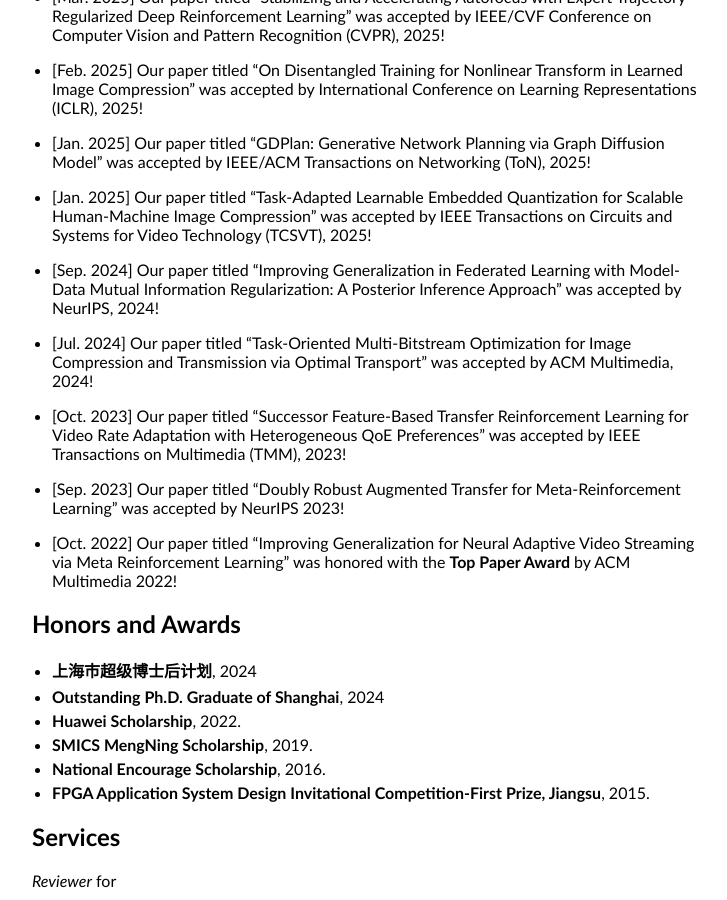
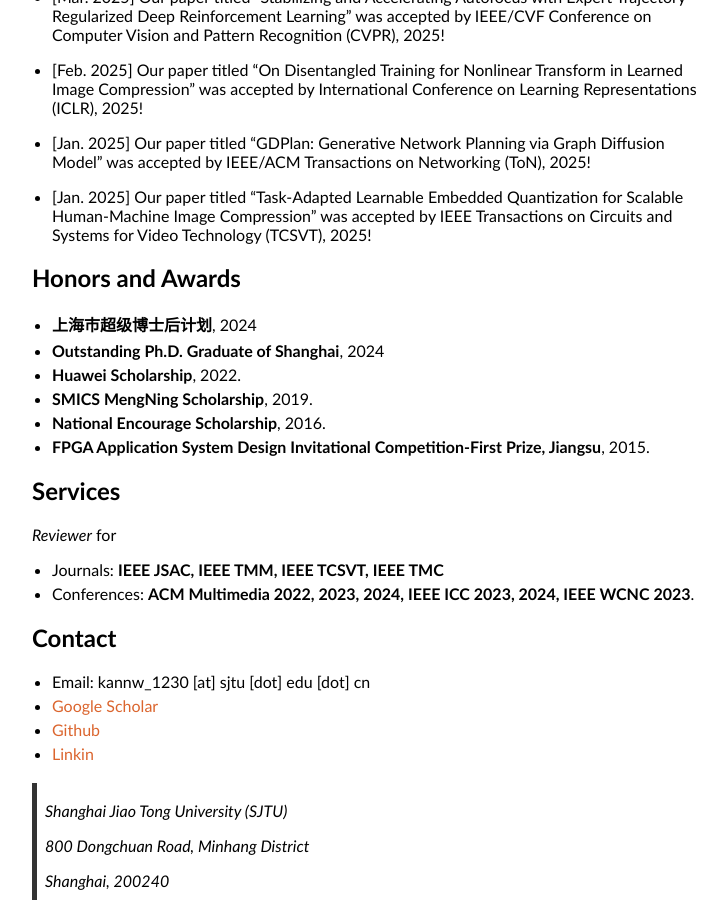
Before and after one commit to confiwent/AcademicPages, a Jekyll site: the page built from index.md, in a window 1280 px wide and 900 px high, scrolled down 709 px. Shown: the whole window, without its empty margins (258-985 px from the left). Built offline with Jekyll 4.4.1, drawn with Linux system fonts in a browser that asks for light colours; our own code applies the rules of GitHub Pages for plain Markdown files.

Commit message:
remove news before 2024

```diff
--- a/index.md
+++ b/index.md
@@ -31,7 +31,7 @@ __Previouly:__ I received the B.S. degree in Information Engineering from Nanjin
 
 - [Jan. 2025] Our paper titled "Task-Adapted Learnable Embedded Quantization for Scalable Human-Machine Image Compression" was accepted by IEEE Transactions on Circuits and Systems for Video Technology (TCSVT), 2025!
 
-- [Sep. 2024] Our paper titled "Improving Generalization in Federated Learning with Model-Data Mutual Information Regularization: A Posterior Inference Approach" was accepted by NeurIPS, 2024!
+<!-- - [Sep. 2024] Our paper titled "Improving Generalization in Federated Learning with Model-Data Mutual Information Regularization: A Posterior Inference Approach" was accepted by NeurIPS, 2024!
 
 - [Jul. 2024] Our paper titled "Task-Oriented Multi-Bitstream Optimization for Image Compression and Transmission via Optimal Transport" was accepted by ACM Multimedia, 2024!
 
@@ -39,7 +39,7 @@ __Previouly:__ I received the B.S. degree in Information Engineering from Nanjin
 
 - [Sep. 2023] Our paper titled "Doubly Robust Augmented Transfer for Meta-Reinforcement Learning" was accepted by NeurIPS 2023!
 
-- [Oct. 2022] Our paper titled "Improving Generalization for Neural Adaptive Video Streaming via Meta Reinforcement Learning" was honored with the **Top Paper Award** by ACM Multimedia 2022!
+- [Oct. 2022] Our paper titled "Improving Generalization for Neural Adaptive Video Streaming via Meta Reinforcement Learning" was honored with the **Top Paper Award** by ACM Multimedia 2022! -->
 
 ## Honors and Awards
 
```
